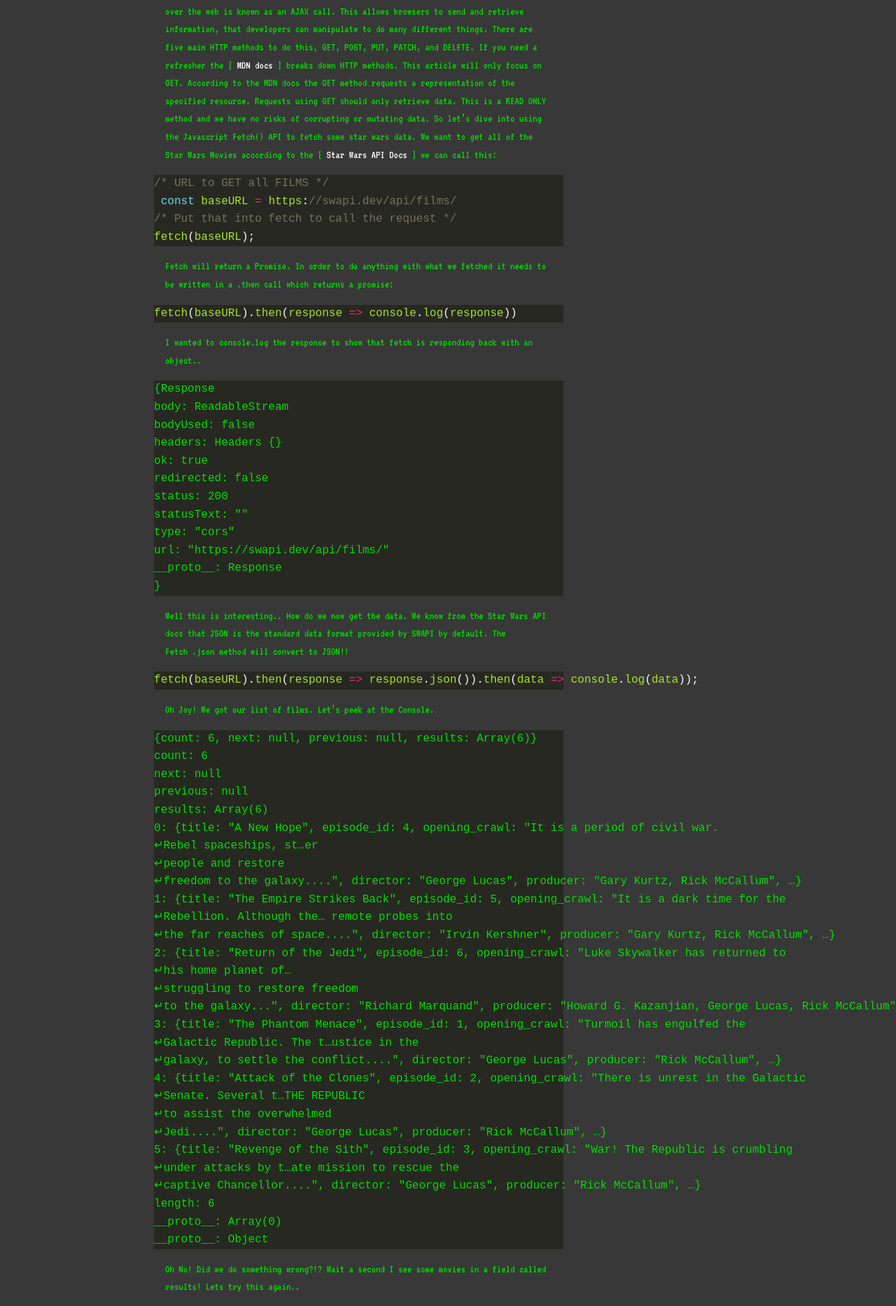
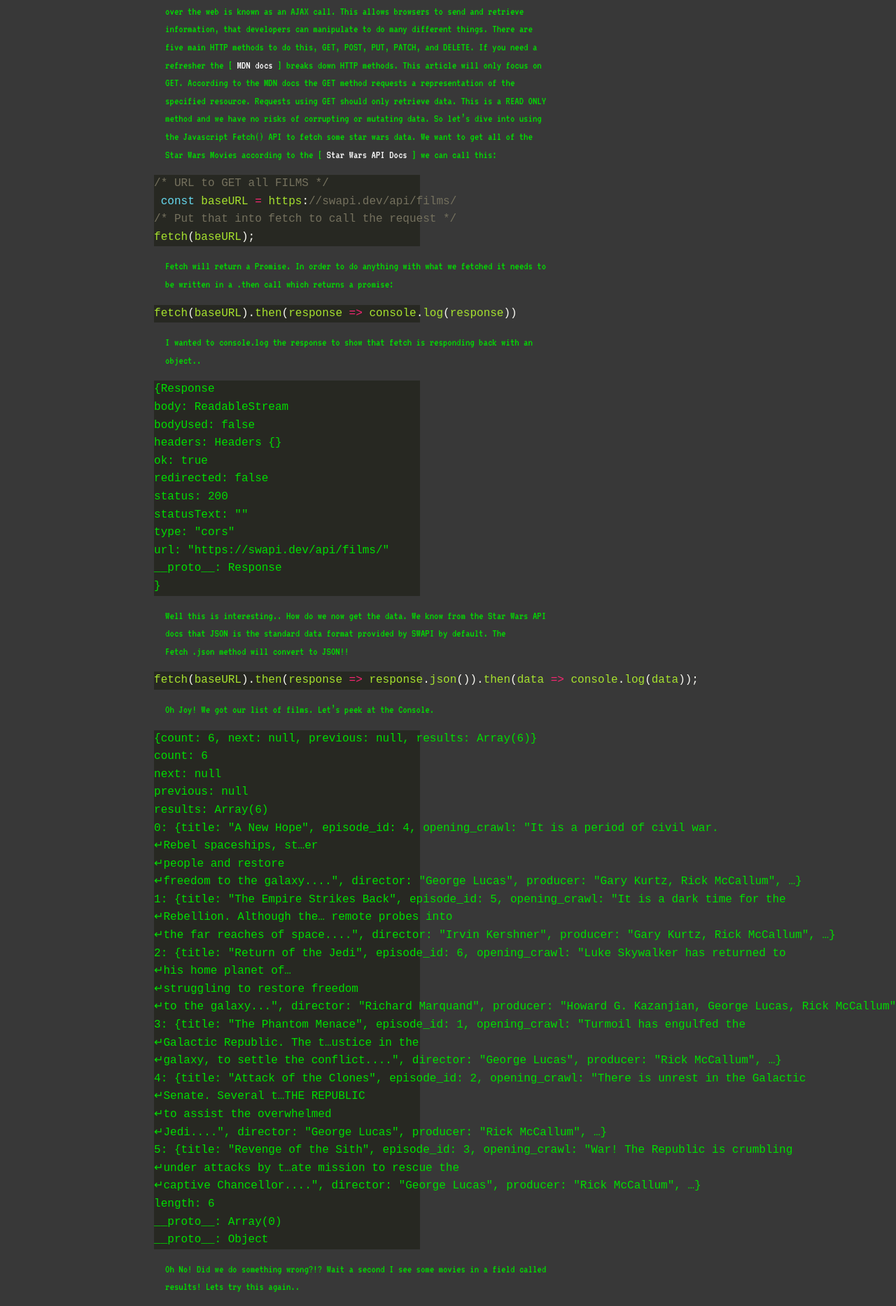
Before and after one commit to BradFabian/personalblog, a Jekyll site: the page built from _posts/2022-10-13-GotJSON.md, in a window 1280 px wide. Shown: the part 305-2172 px from the top of the page at 70% size. Built offline with Jekyll 4.4.1, drawn with Linux system fonts in a browser that asks for light colours.

Commit message:
added a max-width of 65% to highlight class

```diff
--- a/_sass/components/_blogposts.scss
+++ b/_sass/components/_blogposts.scss
@@ -42,6 +42,10 @@
 
 }
 
+.highlight {
+    max-width: 65%;
+}
+
 .blogposts__main p {
     margin: 1em;
 }
```
